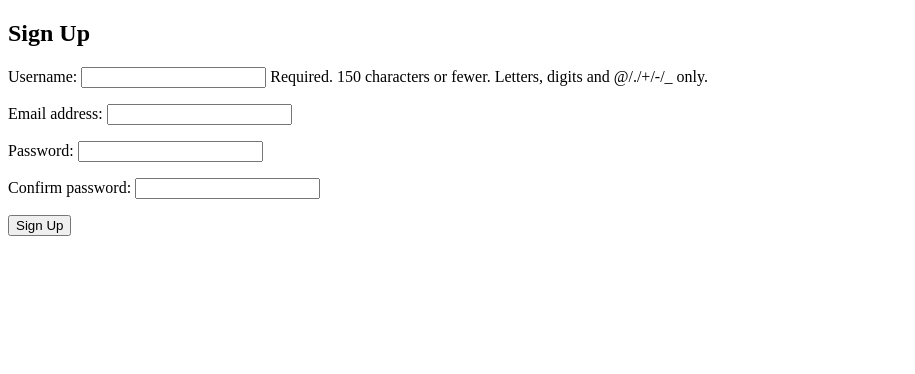
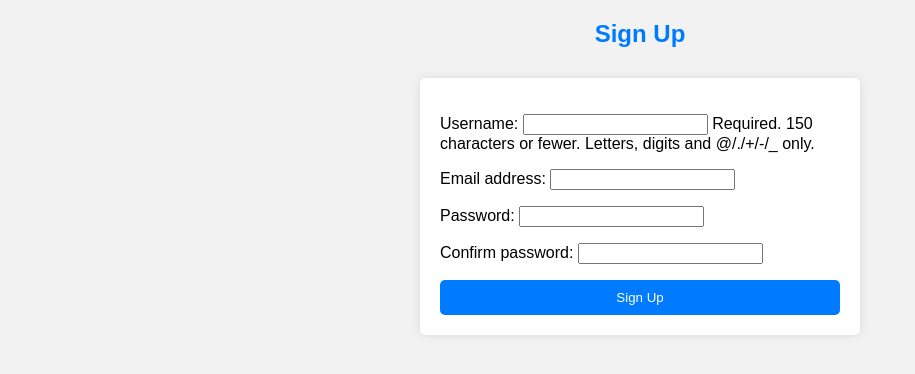
Before and after one commit to 369Rohini/Student-Teacher, a Django app: page /signup/ in a window 1280 px wide. Shown: the top 374 px of the page, without its empty margins (0-915 px from the left). Run offline with Django 3.2, Linux system fonts and the light colour scheme.

Commit message:
Update signup.html

```diff
--- a/project/templates/signup.html
+++ b/project/templates/signup.html
@@ -2,15 +2,60 @@
 <html>
 <head>
     <title>Sign Up</title>
+    <style>
+        /* Internal CSS styles go here */
+        body {
+            font-family: Arial, sans-serif;
+            background-color: #f2f2f2;
+            margin: 20px;
+        }
+
+        h2 {
+            color: #007bff;
+            text-align: center;
+            margin-bottom: 30px;
+        }
+
+        form {
+            max-width: 400px;
+            margin: 0 auto;
+            background-color: #fff;
+            padding: 20px;
+            border-radius: 5px;
+            box-shadow: 0 0 10px rgba(0, 0, 0, 0.1);
+        }
+
+        form button[type="submit"] {
+            display: block;
+            width: 100%;
+            background-color: #007bff;
+            color: #fff;
+            border: none;
+            padding: 10px 20px;
+            margin-top: 10px;
+            border-radius: 5px;
+            cursor: pointer;
+        }
+
+        .login-link {
+            display: block;
+            text-align: center;
+            margin-top: 20px;
+            color: #007bff;
+            text-decoration: none;
+        }
+    </style>
 </head>
 <body>
     <h2>Sign Up</h2>
     <form method="post">
         {% csrf_token %}
-
-
         {{ form.as_p }}
         <button type="submit">Sign Up</button>
     </form>
+
+    {% if user_already_signed_up %}
+        <a href="{% url 'login' %}" class="login-link">Already signed up? Proceed to login.</a>
+    {% endif %}
 </body>
 </html>
```
